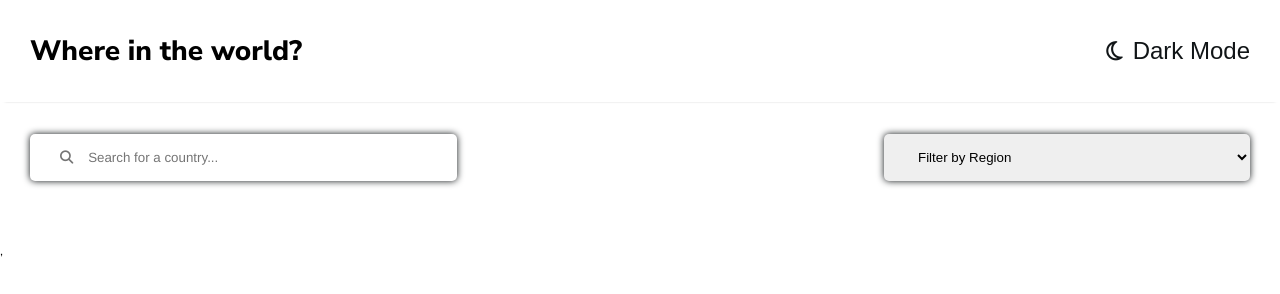
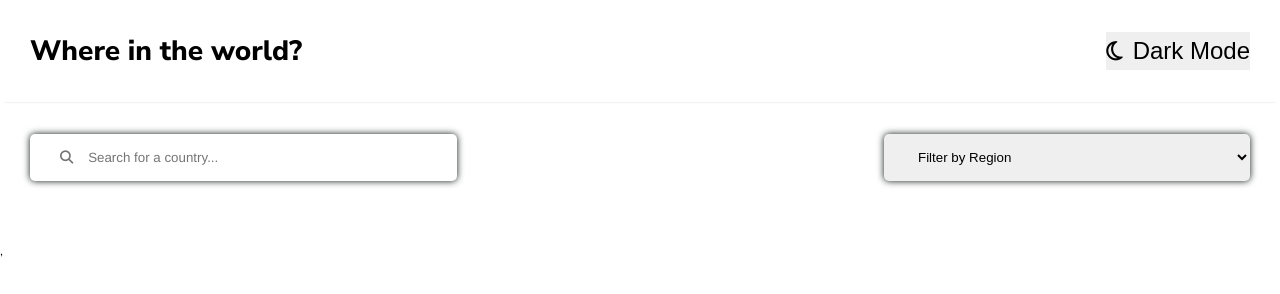
Before and after one commit to AndrzejBuleczka/REST-Countries-API-with-color-theme-switcher, a plain HTML site: page index.html in a window 1280 px wide. Drawn offline with Linux system fonts and the light colour scheme; no server answers.

Commit message:
a=fixing mode again

```diff
--- a/index.html
+++ b/index.html
@@ -20,7 +20,7 @@
   <header>
     <div class="header-content">
       <h1>Where in the world?</h1>
-      <button aria-label="Dark Mode switcher" class="light mode"><i class="fa-regular fa-moon"></i>Dark Mode</button>
+      <button aria-label="Dark Mode switcher" class="mode"><i class="fa-regular fa-moon"></i>Dark Mode</button>
     </div>
 
   </header>
```
